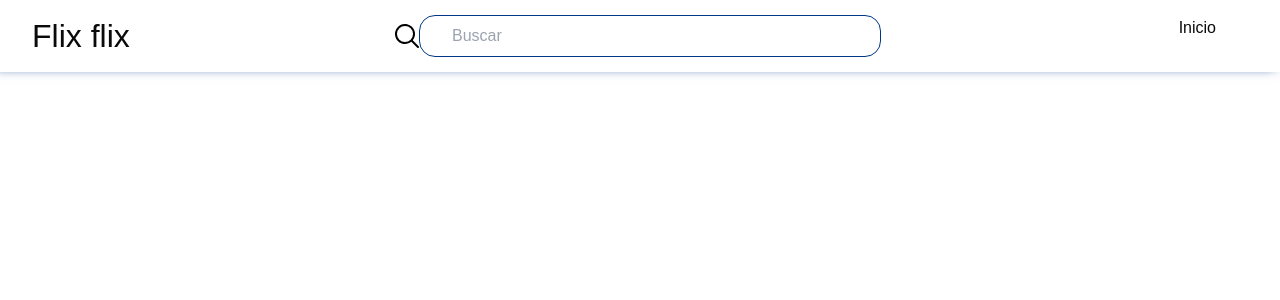
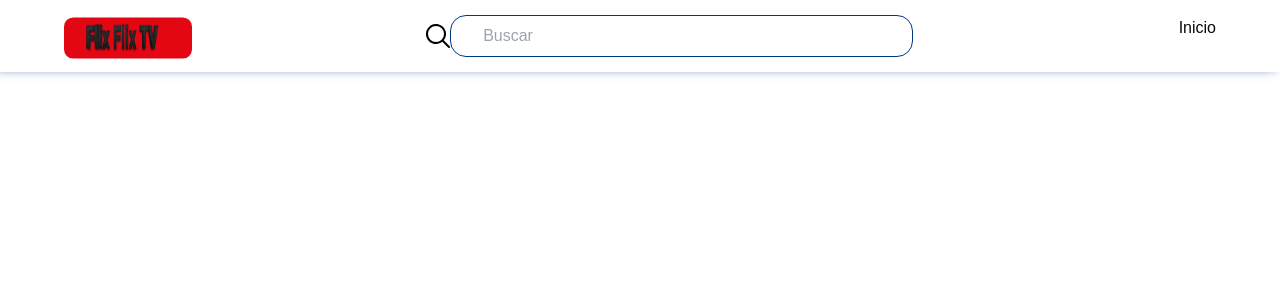
Before and after one commit to los-repitentes/flix-flix, a React (Vite) app in the folder flix-flix/: page /Home in a window 1280 px wide. Shown: the top 300 px of the page. Built offline with nearby package versions, Linux system fonts and the light colour scheme.

Commit message:
actualizacion del logo

```diff
--- a/flix-flix/src/components/Header.jsx
+++ b/flix-flix/src/components/Header.jsx
@@ -1,6 +1,7 @@
 import { useState } from 'react';
 import Menu from './menu';
 import LogoBusqueda from '../assets/busqueda.svg';
+import Logo from '../assets/logo.svg';
 const Header = () => {
     const [isMenuOpen, setMenuOpen] = useState(false);
 
@@ -13,8 +14,7 @@ const Header = () => {
         <header className="main-header">
           <div className="main-logo">
             <a href="/">
-              {/* <img src="" alt="Logo de Idiomas en Señas" /> */}
-              <h2 className='loguito'>Flix flix</h2>
+              <img src={Logo} alt="Logo de Idiomas en Señas" style={{width: '8rem'}} />
             </a>
           </div>
 
--- a/flix-flix/src/components/login/Login.jsx
+++ b/flix-flix/src/components/login/Login.jsx
@@ -1,5 +1,6 @@
 import Input from "../Input/Input"
 import { useState, useCallback } from 'react'
+import Logo from "../../assets/logo.svg"
 import "./Login.css"
 const Login = () => {
     const [email, setEmail] = useState('');
@@ -20,7 +21,7 @@ const Login = () => {
         <div className="relative h-full w-full fondo">
           <div className="bg-black w-full h-full lg:bg-opacity-50">
             <nav className='px-12 py-5'>
-              <img src="/images/logo.png" alt="logo" className='h-12'/>
+              <img src={Logo} alt="logo" className='h-12'/>
             </nav>
             <div className="flex justify-center">
               <div className="bg-black bg-opacity-70 px-16 py-16 self-center mt-2 lg:w-2/5 lg:max-w-md rounded-md w-full">
```
Also changed, not shown: flix-flix/src/assets/logo.svg (added).
